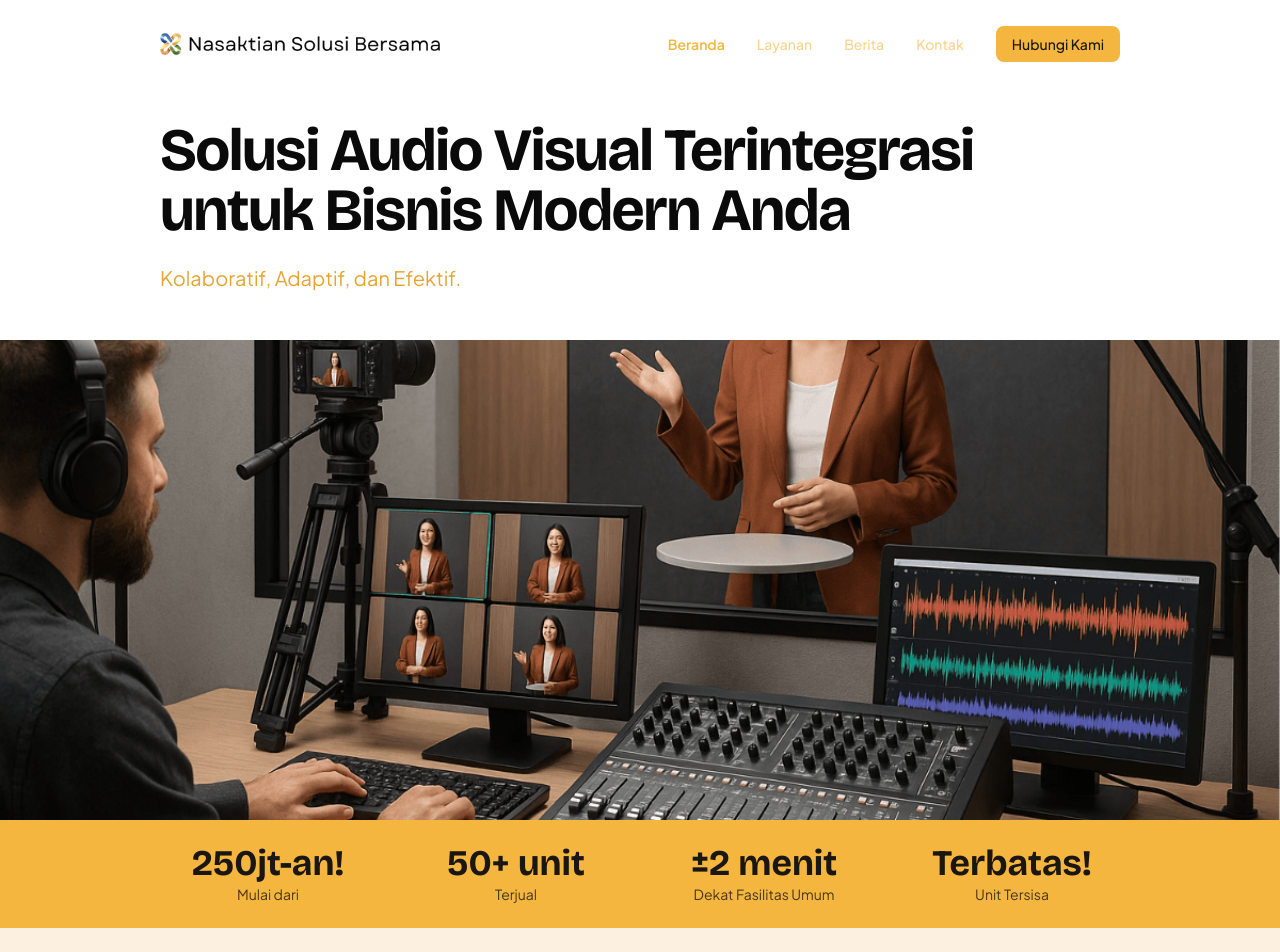
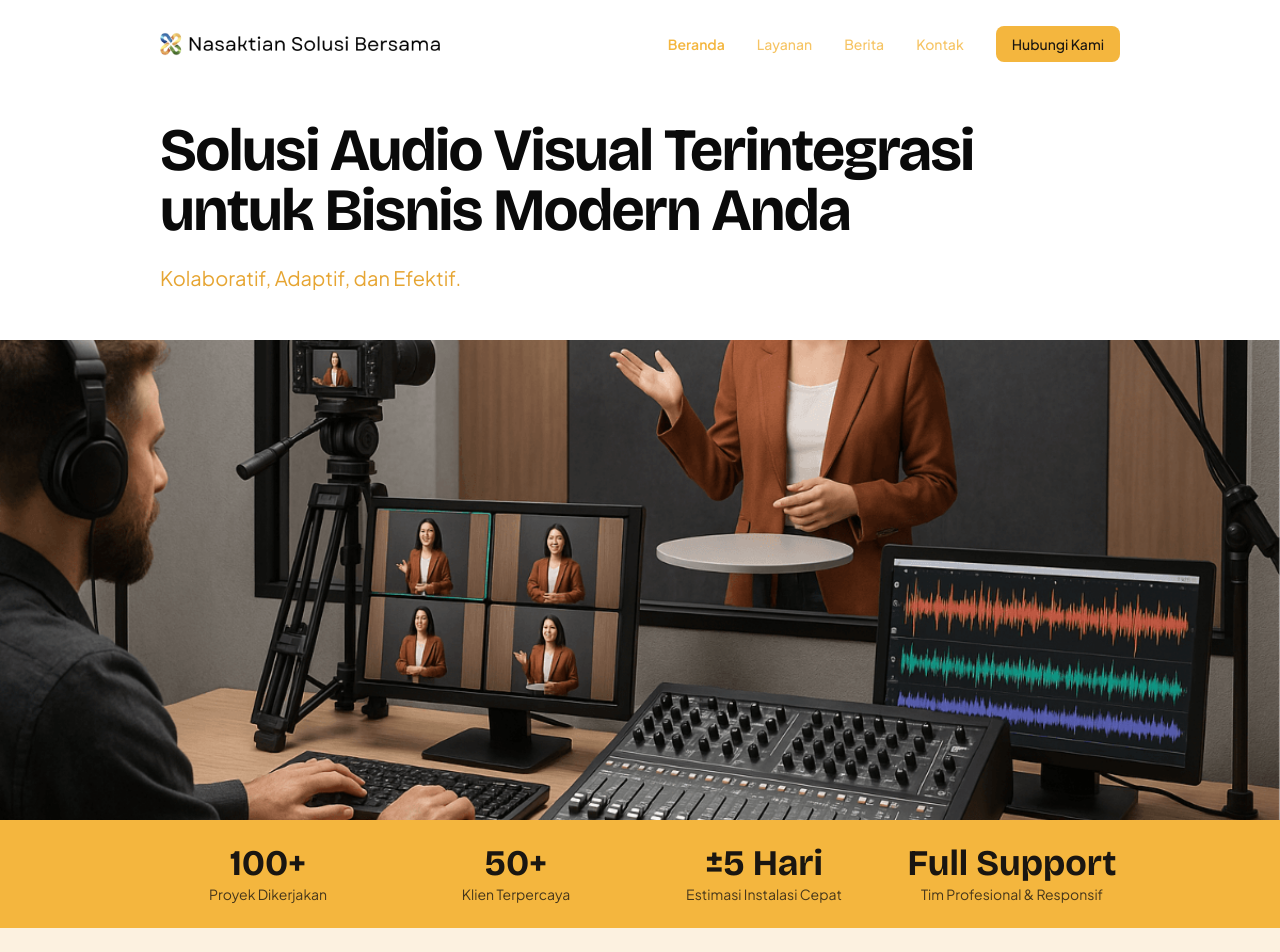
Before and after one commit to ezralazuardy/nsb-landing, a Next.js app: page / in a window 1280 px wide. Shown: the top 952 px of the page. Built offline with nearby package versions, Linux system fonts and the light colour scheme.

Commit message:
feat: update

```diff
--- a/src/app/contact/page.tsx
+++ b/src/app/contact/page.tsx
@@ -90,8 +90,8 @@ export default function ContactPage() {
     {
       icon: <Mail className="h-5 w-5" />,
       title: "Email Bisnis",
-      value: <>contact@ metroclustertembalang.com</>,
-      link: "mailto:contact@metroclustertembalang.com",
+      value: <>contact@nasaktiansolusibersama.co.id</>,
+      link: "mailto:contact@nasaktiansolusibersama.co.id",
     },
     {
       icon: <MapPin className="h-5 w-5" />,
--- a/src/components/home/hero-section.tsx
+++ b/src/components/home/hero-section.tsx
@@ -92,29 +92,35 @@ export default function HeroSection() {
           <div className="grid grid-cols-2 md:grid-cols-4 gap-8">
             <div className="text-center">
               <p className="text-primary-foreground font-bold text-3xl md:text-4xl font-serif">
-                250jt-an!
-              </p>
-              <p className="text-primary-foreground/80 text-sm">Mulai dari</p>
-            </div>
-            <div className="text-center">
-              <p className="text-primary-foreground font-bold text-3xl md:text-4xl font-serif">
-                50+ unit
-              </p>
-              <p className="text-primary-foreground/80 text-sm">Terjual</p>
-            </div>
-            <div className="text-center">
-              <p className="text-primary-foreground font-bold text-3xl md:text-4xl font-serif">
-                ±2 menit
+                100+
               </p>
               <p className="text-primary-foreground/80 text-sm">
-                Dekat Fasilitas Umum
+                Proyek Dikerjakan
               </p>
             </div>
             <div className="text-center">
               <p className="text-primary-foreground font-bold text-3xl md:text-4xl font-serif">
-                Terbatas!
+                50+
               </p>
-              <p className="text-primary-foreground/80 text-sm">Unit Tersisa</p>
+              <p className="text-primary-foreground/80 text-sm">
+                Klien Terpercaya
+              </p>
+            </div>
+            <div className="text-center">
+              <p className="text-primary-foreground font-bold text-3xl md:text-4xl font-serif">
+                ±5 Hari
+              </p>
+              <p className="text-primary-foreground/80 text-sm">
+                Estimasi Instalasi Cepat
+              </p>
+            </div>
+            <div className="text-center">
+              <p className="text-primary-foreground font-bold text-3xl md:text-4xl font-serif">
+                Full Support
+              </p>
+              <p className="text-primary-foreground/80 text-sm">
+                Tim Profesional &amp; Responsif
+              </p>
             </div>
           </div>
         </div>
--- a/src/components/layout/footer.tsx
+++ b/src/components/layout/footer.tsx
@@ -53,11 +53,11 @@ const footerLinks: FooterLinksType[] = [
           <div className="flex flex-col">
             <span className="font-semibold">Email Bisnis</span>
             <span>
-              <>contact@ metroclustertembalang.com</>
+              <>contact@nasaktiansolusibersama.co.id</>
             </span>
           </div>
         ),
-        href: "mailto:contact@metroclustertembalang.com",
+        href: "mailto:contact@nasaktiansolusibersama.co.id",
         external: true,
       },
     ],
--- a/src/components/layout/header.tsx
+++ b/src/components/layout/header.tsx
@@ -40,7 +40,7 @@ export default function Header() {
       className={cn(
         "sticky top-0 z-50 w-full transition-all duration-300 !font-sans",
         scrolled
-          ? "bg-background/80 backdrop-blur-md border-b border-border"
+          ? "bg-background/90 backdrop-blur-md border-b border-border"
           : "bg-transparent",
       )}
     >
@@ -73,7 +73,7 @@ export default function Header() {
                     "text-sm font-medium transition-colors hover:text-primary",
                     pathname === link.path
                       ? "text-primary font-semibold"
-                      : "text-primary opacity-60",
+                      : "text-primary opacity-80",
                   )}
                 >
                   {link.name}
```
